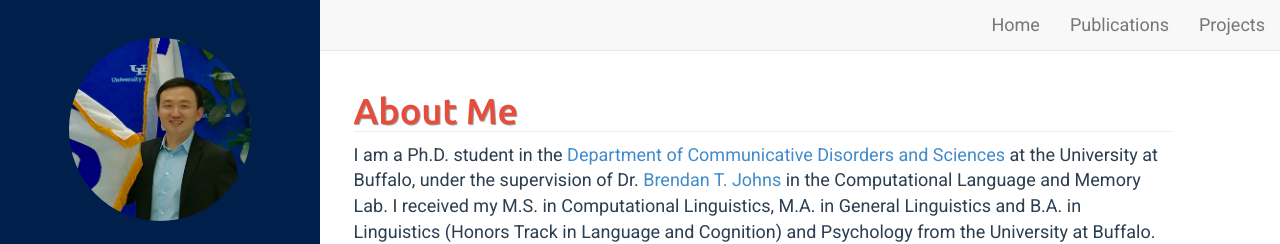
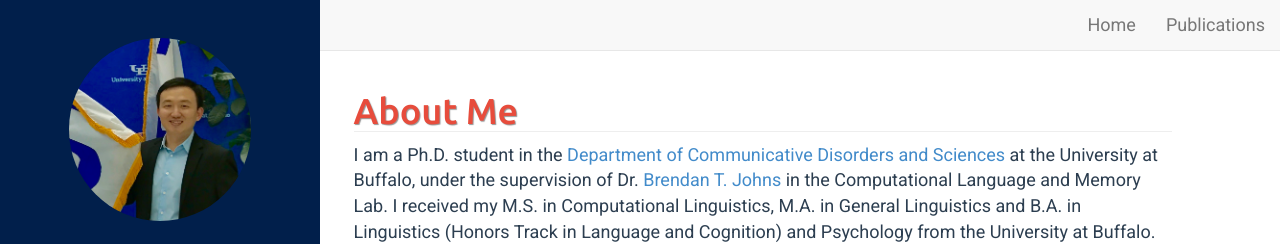
Before and after one commit to mengyangq/mengyangq.github.io, a Jekyll site: the page built from index.html, in a window 1280 px wide. Shown: the top 244 px of the page. Built offline with Jekyll 4.4.1, drawn with Linux system fonts in a browser that asks for light colours.

Commit message:
Update default.html

```diff
--- a/_includes/default.html
+++ b/_includes/default.html
@@ -73,7 +73,7 @@
 			<ul class="nav navbar-nav">
 				<li class="active"><a href="{{ site.BASE_PATH }}/">Home</a></li>
 				<li><a href="/publications.html">Publications</a></li>
-				<li><a href="/projects.html">Projects</a></li>
+				<!--<li><a href="/projects.html">Projects</a></li>--->
 
 				<!--<li><a href="{{ site.BASE_PATH}}/{{ site.tags_path }}">Tags</a></li>-->
 			</ul>
@@ -110,7 +110,7 @@
               <ul class="nav navbar-nav navbar-right">
                 <li><a href="/">Home</a></li>
 		<li><a href="/publications.html">Publications</a></li>
-                <li><a href="/projects.html">Projects</a></li>
+                <!--<li><a href="/projects.html">Projects</a></li>--->
               </ul>
             </div><!-- /.navbar-collapse -->
           </div><!-- /.container-fluid -->
```
